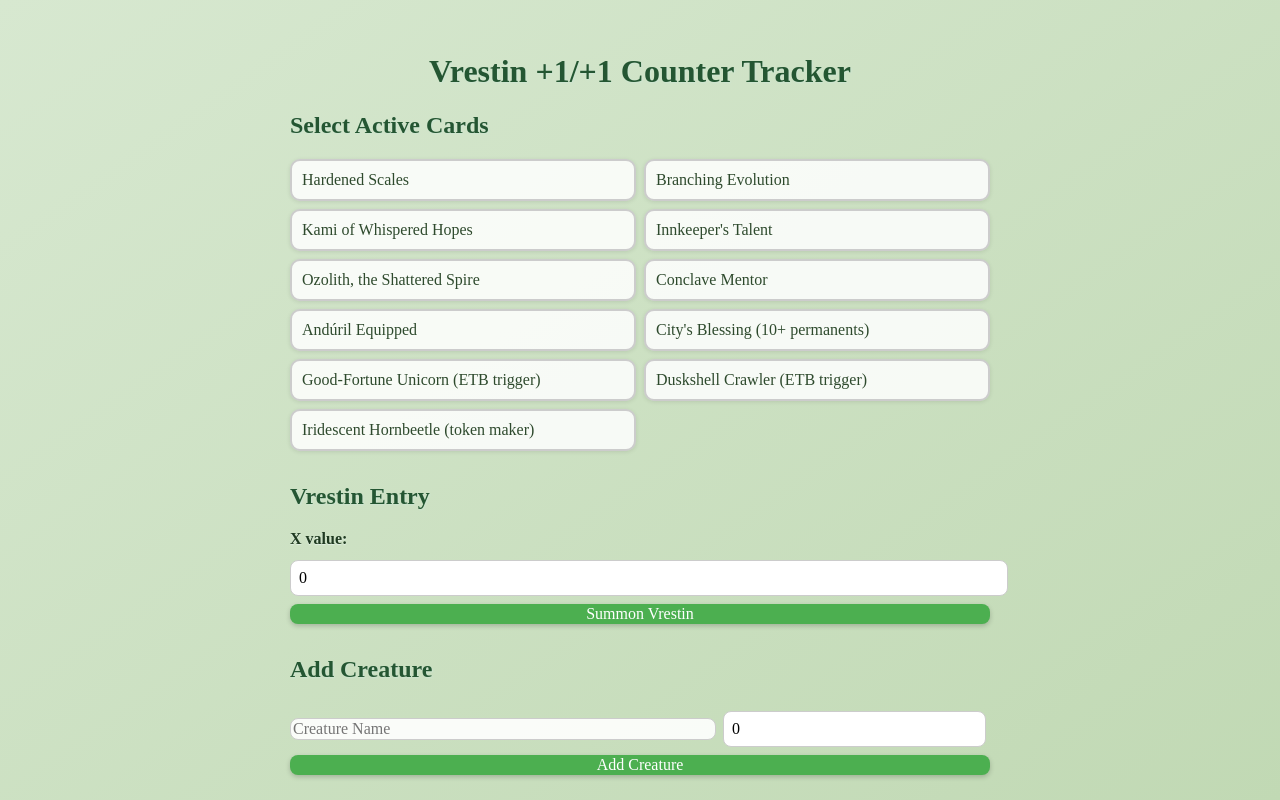
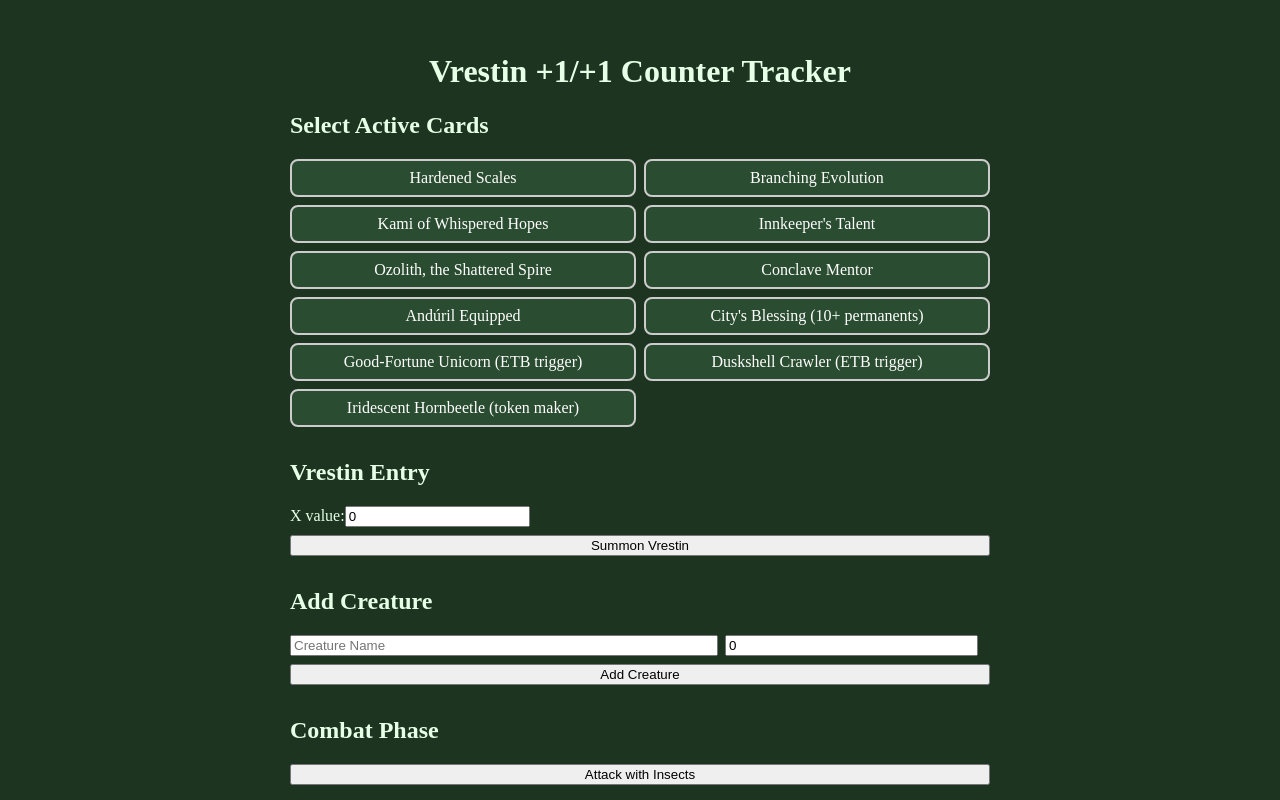
Before and after one commit to cdragon666/vrestin-counters, a React (Create React App) app: page / in a window 1280 px wide. Shown: the top 800 px of the page. Built offline with nearby package versions, Linux system fonts and the light colour scheme.

Commit message:
Update: Dark green background and improved readability

```diff
--- a/src/index.css
+++ b/src/index.css
@@ -2,84 +2,21 @@ body {
   margin: 0;
   padding: 0;
   font-family: 'Merriweather', serif;
-  background: linear-gradient(145deg, #d7e8d0, #c1d9b4);
-  background-attachment: fixed;
-  color: #2e4a2d;
-}
-
-
-
-h1, h2 {
-  color: #245632;
-  text-shadow: 1px 1px 2px #cde5d3;
-}
-
-input, button, textarea {
-  border-radius: 8px;
-  border: 1px solid #ccc;
-  font-family: inherit;
-  font-size: 1rem;
-  background-color: rgba(255, 255, 255, 0.9);
-}
-
-button {
-  background-color: #4caf50;
-  color: white;
-  border: none;
-  cursor: pointer;
-  transition: background-color 0.2s ease-in-out;
-  box-shadow: 0 2px 5px rgba(0, 0, 0, 0.2);
-}
-
-button:hover {
-  background-color: #3c8d40;
-}
-
-textarea {
-  resize: none;
-  background-color: rgba(255, 255, 255, 0.95);
+  background-color: #1d3520; /* Dark forest green */
+  color: #e6ffe6; /* Soft light green text */
 }
 
 .card-tile {
-  background-color: rgba(255, 255, 255, 0.85);
-  border-radius: 10px;
+  padding: 0.5rem;
+  border-radius: 0.5rem;
+  text-align: center;
   border: 2px solid #ccc;
-  padding: 10px;
-  transition: all 0.2s ease;
-  box-shadow: 0 1px 4px rgba(0,0,0,0.1);
+  background-color: #2a4d31;
+  color: #fff;
+  cursor: pointer;
 }
 
 .card-tile.selected {
   border-color: #4caf50;
-  background-color: #e7f4e4;
-  box-shadow: 0 0 12px rgba(76, 175, 80, 0.4);
+  background-color: #3e7c4e;
 }
-
-input[type="number"] {
-  width: 100%;
-  padding: 0.5rem;
-  margin-top: 0.5rem;
-  background-color: white;
-}
-
-label {
-  font-weight: bold;
-  display: block;
-  margin-bottom: 0.25rem;
-  color: #1f3a20;
-  text-shadow: 0 1px 1px #e3f0e6;
-}
-
-/* Scroll bar slight cleanup */
-textarea::-webkit-scrollbar {
-  width: 8px;
-}
-
-textarea::-webkit-scrollbar-thumb {
-  background-color: #8bc34a;
-  border-radius: 4px;
-}
-
-textarea::-webkit-scrollbar-thumb:hover {
-  background-color: #689f38;
-}
```
